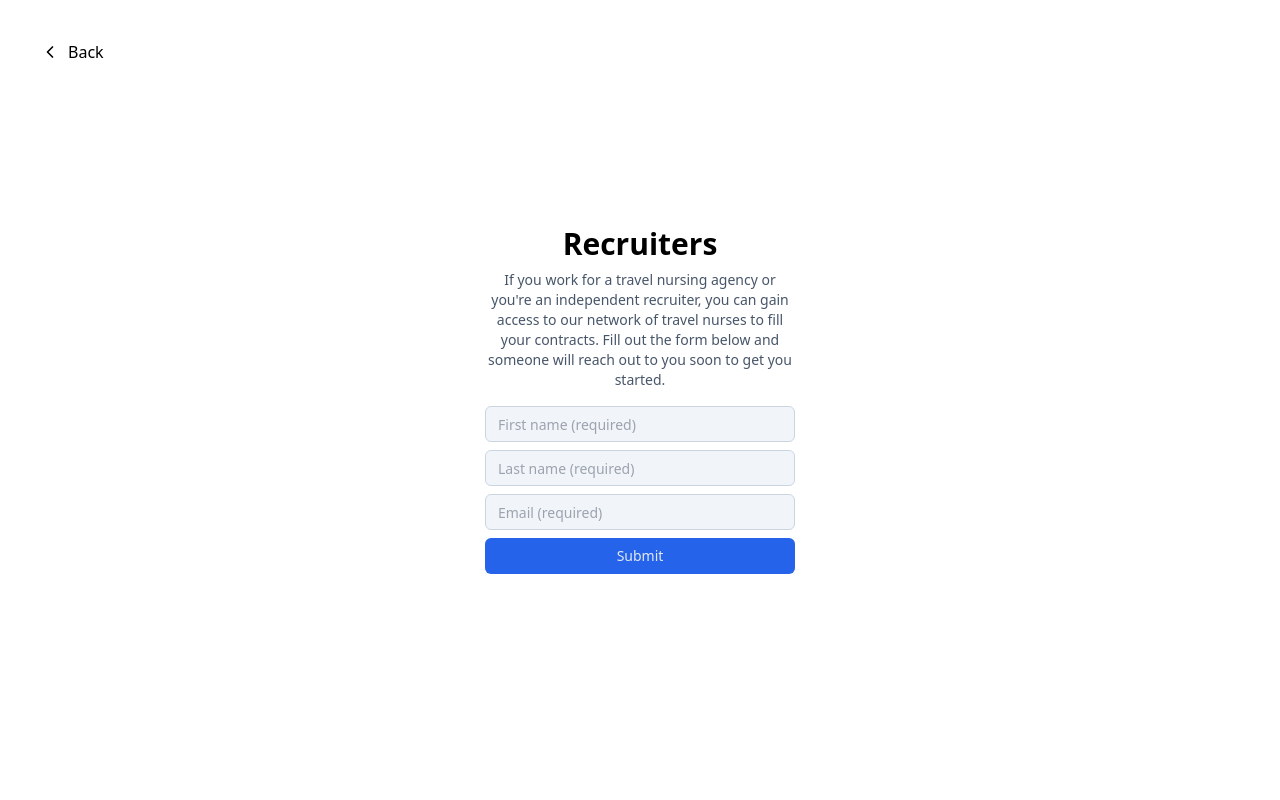
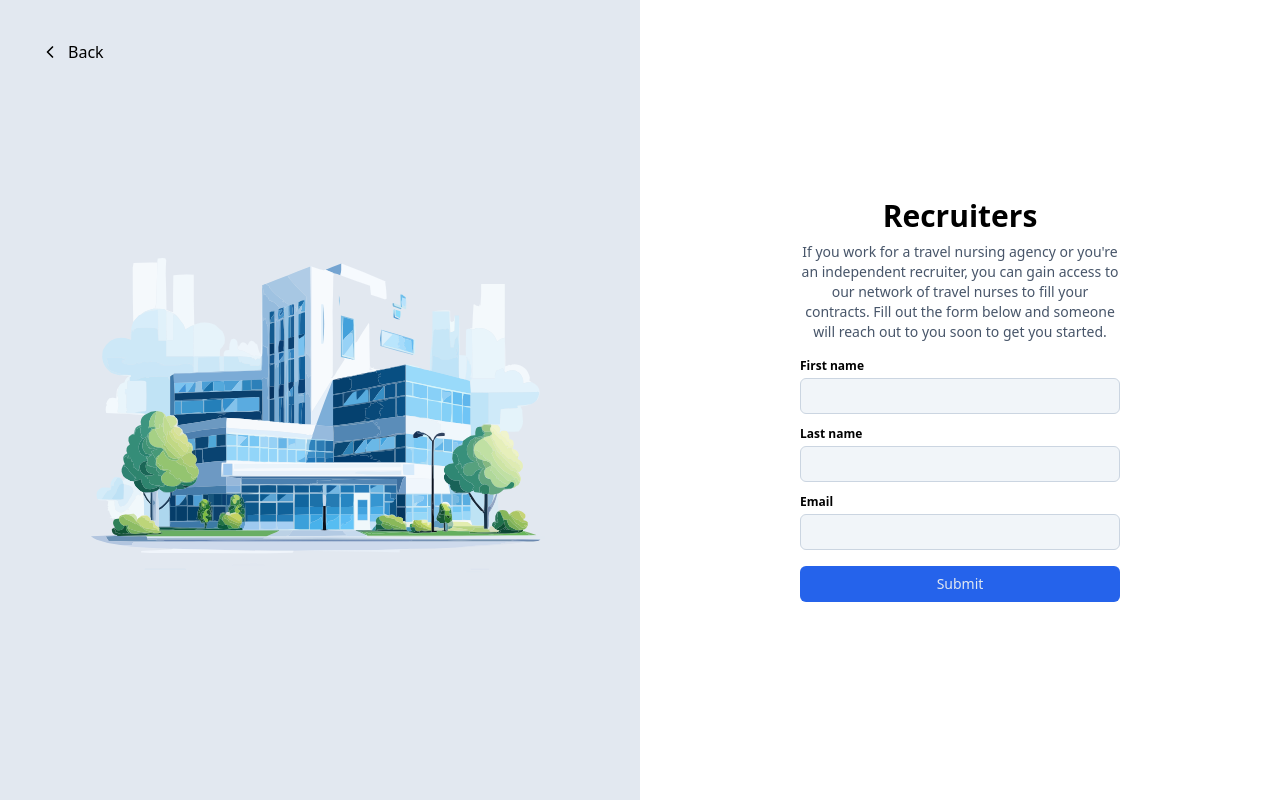
Before and after one commit to tjvonbr/nurse-list, a Next.js app: page /recruiters in a window 1280 px wide. Built offline with nearby package versions, Linux system fonts and the light colour scheme.

Commit message:
login and recruiter page vector images

```diff
--- a/src/app/(auth)/register/page.tsx
+++ b/src/app/(auth)/register/page.tsx
@@ -1,7 +1,9 @@
 import RegisterForm from "@/components/RegisterForm";
 import { Icons } from "@/components/common/Icons";
+import Image from "next/image";
 import { Metadata } from "next";
 import Link from "next/link";
+import imageSrc from "public/two_nurses_talking.svg";
 
 export const metadata: Metadata = {
   title: "NurseList | Register",
@@ -19,7 +21,7 @@ export default function Register({ searchParams }: RegisterProps) {
 
   return (
     <div className="grid grid-cols-2">
-      <div className="relative bg-slate-100">
+      <div className="relative flex flex-col justify-center items-center bg-slate-100">
         <Link
           href="/"
           className="absolute top-10 left-10 flex items-center space-x-2"
@@ -27,6 +29,12 @@ export default function Register({ searchParams }: RegisterProps) {
           <Icons.left color="black" size={20} />
           <p className="text-black">Back</p>
         </Link>
+        <Image
+          src={imageSrc}
+          alt="Two nurses chatting"
+          height={500}
+          width={500}
+        />
       </div>
       <div className="h-screen w-full flex flex-col justify-center items-center">
         <div className="w-1/2 flex flex-col justify-center items-center space-y-3">
--- a/src/app/recruiters/page.tsx
+++ b/src/app/recruiters/page.tsx
@@ -1,10 +1,13 @@
 import RecruiterForm from "@/components/RecruiterForm";
 import { Icons } from "@/components/common/Icons";
+import Image from "next/image";
+import imageSrc from "public/pleasant_hospital.svg";
 import Link from "next/link";
 
 export default function Recruiters() {
   return (
-    <div className="h-screen w-screen relative py-10 px-5 flex flex-col justify-center items-center">
+    <div className="min-h-screen grid grid-cols-2">
+      <div className="relative h-screen flex flex-col justify-center items-center bg-slate-200">
         <Link
           href="/"
           className="absolute top-10 left-10 flex items-center space-x-2"
@@ -12,18 +15,27 @@ export default function Recruiters() {
           <Icons.left color="black" size={20} />
           <p className="text-black">Back</p>
         </Link>
-      <div className="w-3/4 sm:w-1/2 lg:w-1/4 flex flex-col justify-center items-center space-y-4">
+        <Image
+          src={imageSrc}
+          alt="A pleasant hospital"
+          height={500}
+          width={500}
+        />
+      </div>
+      <div className="h-screen flex flex-col justify-center items-center">
+        <div className="w-1/2 flex flex-col justify-center items-center space-y-4">
           <div className="flex flex-col items-center space-y-2">
             <h1 className="text-3xl text-black font-bold">Recruiters</h1>
             <p className="w-full text-center text-sm text-slate-600">
               If you work for a travel nursing agency or you&apos;re an
-            independent recruiter, you can gain access to our network of travel
-            nurses to fill your contracts. Fill out the form below and someone
-            will reach out to you soon to get you started.
+              independent recruiter, you can gain access to our network of
+              travel nurses to fill your contracts. Fill out the form below and
+              someone will reach out to you soon to get you started.
             </p>
           </div>
           <RecruiterForm />
         </div>
       </div>
+    </div>
   );
 }
--- a/src/components/RecruiterForm.tsx
+++ b/src/components/RecruiterForm.tsx
@@ -53,28 +53,48 @@ export default function RecruiterForm() {
   }
 
   return (
-    <form className="w-full space-y-2">
+    <>
+      <form className="w-full flex flex-col items-center space-y-3">
+        <fieldset className="w-full flex flex-col space-y-1">
+          <label
+            className="text-xs text-black font-semibold"
+            htmlFor="firstName"
+          >
+            First name
+          </label>
           <Input
             type="text"
-        placeholder="First name (required)"
             name="firstName"
             value={recruiter.firstName}
             onChange={handleChange}
           />
+        </fieldset>
+        <fieldset className="w-full flex flex-col space-y-1">
+          <label
+            className="text-xs text-black font-semibold"
+            htmlFor="lastName"
+          >
+            Last name
+          </label>
           <Input
             type="text"
-        placeholder="Last name (required)"
             name="lastName"
             value={recruiter.lastName}
             onChange={handleChange}
           />
+        </fieldset>
+        <fieldset className="w-full flex flex-col space-y-1">
+          <label className="text-xs text-black font-semibold" htmlFor="email">
+            Email
+          </label>
           <Input
             type="email"
-        placeholder="Email (required)"
             name="email"
             value={recruiter.email}
             onChange={handleChange}
           />
+        </fieldset>
+      </form>
       <button
         className="w-full h-9 flex justify-center items-center bg-blue-600 hover:bg-blue-700 rounded-md text-sm text-slate-200 transition-colors"
         disabled={disabled || isLoading}
@@ -82,6 +102,6 @@ export default function RecruiterForm() {
       >
         {isLoading ? <Spinner size={15} /> : "Submit"}
       </button>
-    </form>
+    </>
   );
 }
```
Also changed, not shown: public/pleasant_hospital.svg (added), public/two_nurses_talking.svg (added). Lines whose indentation alone changed are shown as unchanged.
